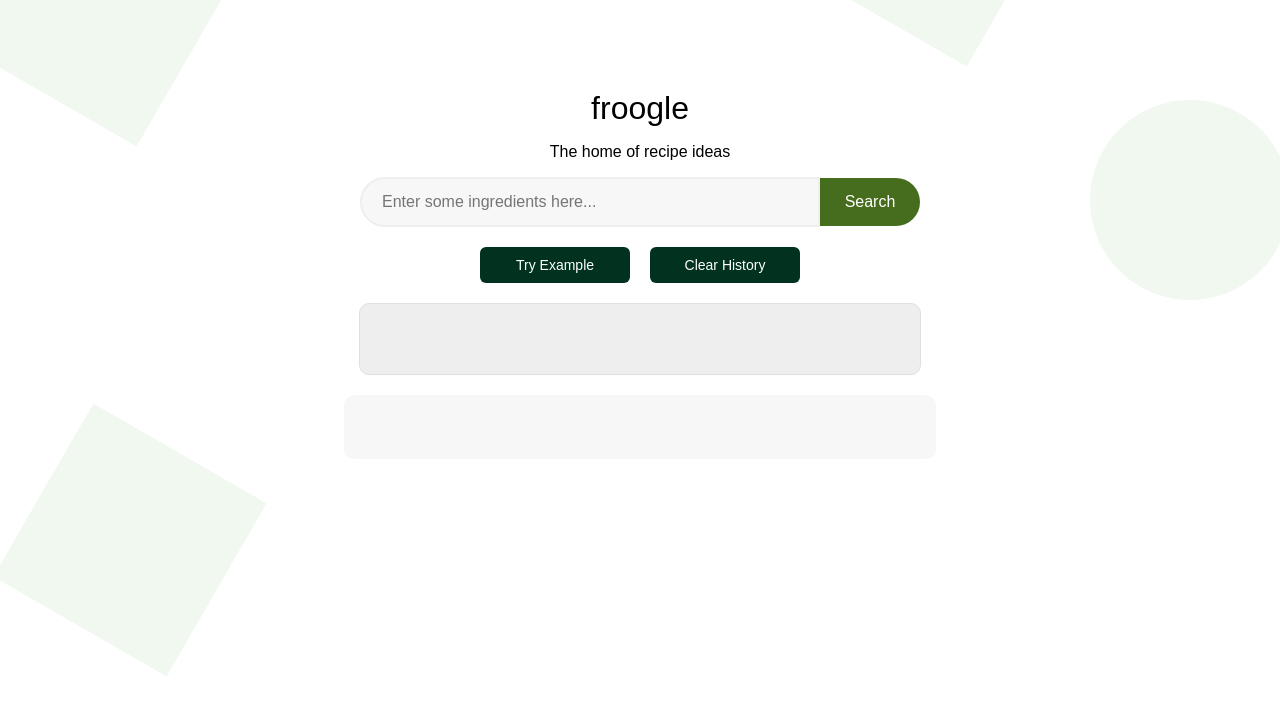
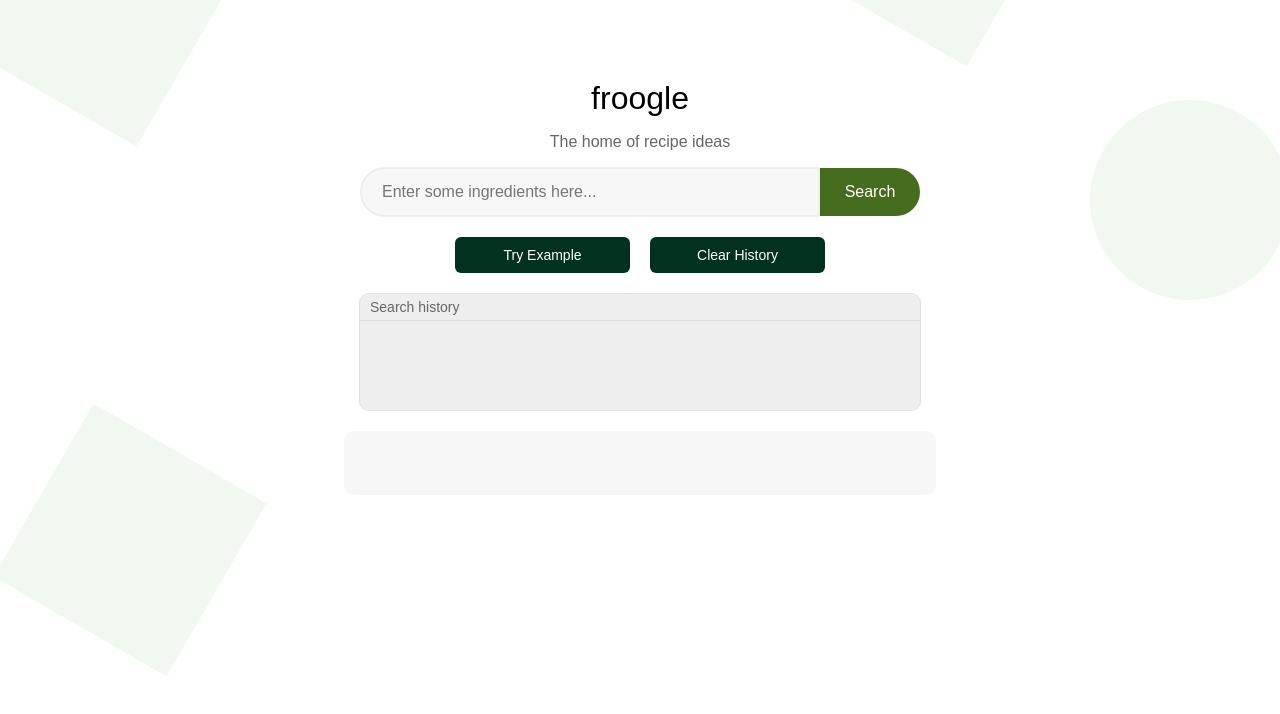
Before and after one commit to mhmh4/froogle, a React (Create React App) app: page / in a window 1280 px wide. Shown: the top 714 px of the page. Built offline with nearby package versions, Linux system fonts and the light colour scheme.

Commit message:
Change some of the UI

```diff
--- a/src/App.css
+++ b/src/App.css
@@ -9,13 +9,7 @@ h1, h2, h3, h4, h5, h6 {
 
 .logo {
   margin: 0;
-  margin-top: 90px;
-  /* font-size: 35px; */
-}
-
-.heading {
-  /* padding-bottom: 20px; */
-  /* user-select: none; */
+  margin-top: 80px;
 }
 
 .project {
@@ -30,6 +24,7 @@ h1, h2, h3, h4, h5, h6 {
   text-overflow: ellipsis;
   cursor: pointer;
   padding: 0 10px;
+  min-height: 61.33px;
 }
 
 .project:hover {
@@ -37,7 +32,7 @@ h1, h2, h3, h4, h5, h6 {
 }
 
 .search:hover {
-  border-color: #e2e2e2 !important;
+  border-color: #ddd !important;
 }
 
 .search-btn:hover,
@@ -54,7 +49,7 @@ h1, h2, h3, h4, h5, h6 {
   padding: 10px;
   margin: 0 10px;
   cursor: pointer;
-  width: 150px;
+  width: 175px;
 }
 
 .search-button {
@@ -67,6 +62,10 @@ h1, h2, h3, h4, h5, h6 {
   background-color: #466d1d;
   margin: 0;
   font-size: 16px;
+}
+
+.slogan {
+  color: #666;
 }
 
 .shape {
@@ -91,16 +90,36 @@ input {
   font-size: 16px;
 }
 
-.history {
+.history-wrapper {
   margin: 20px auto;
   width: 35em;
-  margin-top: 20px;
+  background-color: #eee;
+  border-radius: 10px;
+  border: 1px solid #e0e0e0;
+}
+
+.history-wrapper > p {
+  padding: 5px 0;
+  margin: 0;
+  border-bottom: 1px solid #ddd;
+  font-size: 14px;
+  text-align: left;
+  padding-left: 10px;
+  color: #666;
+  user-select: none;
+}
+
+.history {
+  /* margin: 20px auto; */
+  width: 35em;
+  /* margin-top: 20px; */
   display: flex;
   min-height: 70px;
   overflow-x: scroll;
   background-color: #eee;
-  border-radius: 10px;
-  border: 1px solid #e0e0e0;
+  min-height: 89.32px;
+  /* border-radius: 10px; */
+  /* border: 1px solid #e0e0e0; */
 }
 
 .results {
--- a/src/App.js
+++ b/src/App.js
@@ -105,7 +105,7 @@ export default function App() {
           <h1 className="logo" title="The home of recipe ideas">
             froogle
           </h1>
-          <p>The home of recipe ideas</p>
+          <p class="slogan">The home of recipe ideas</p>
         </div>
         <input
           className="search"
@@ -133,9 +133,13 @@ export default function App() {
             Clear History
           </button>
         </div>
-        <div className="history">{projects.map(projectMapper)}</div>
+        <div className="history-wrapper">
+          <p>Search history</p>
+          <div className="history">
+            {projects.map(projectMapper)}
+          </div>
+        </div>
         <div className="results">{foo(parse(message))}</div>
-        {/* <div className="results">{message}</div> */}
       </div>
     </div>
   );
```
